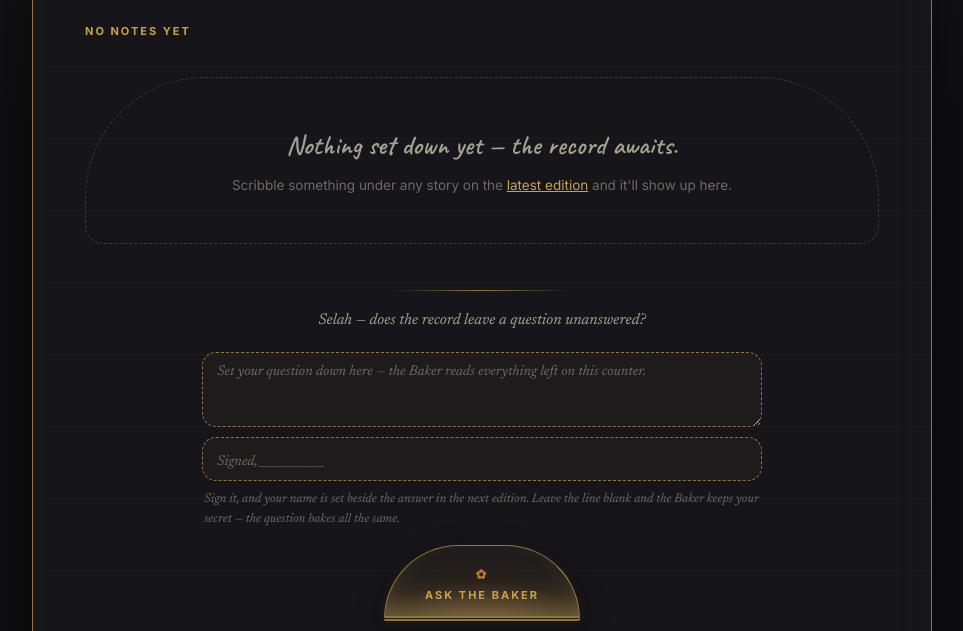
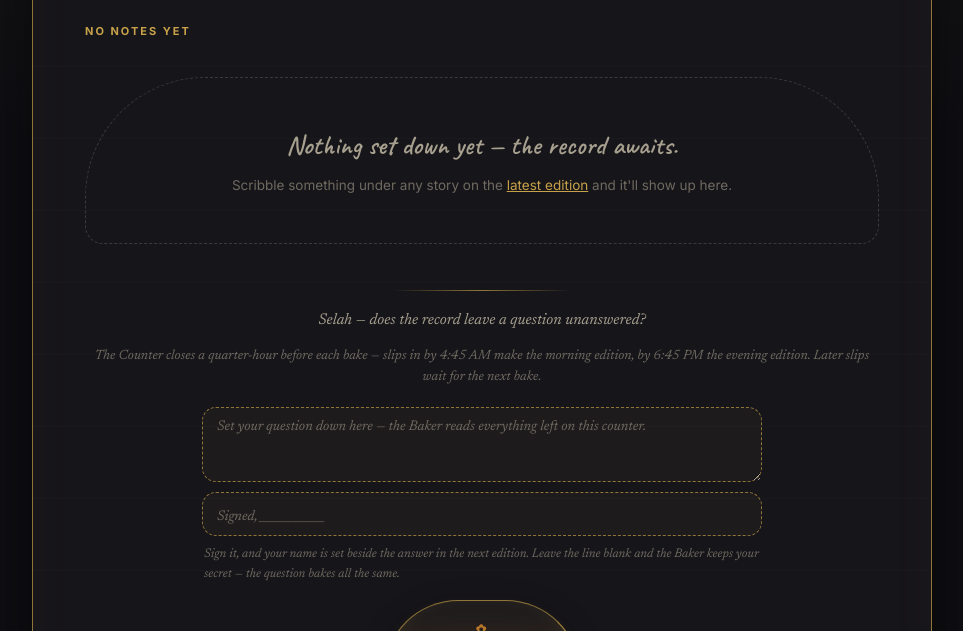
Before and after one commit to Ironman1421/davidsdailybread, a plain HTML site: page chronicles.html in a window 1280 px wide. Shown: the part 469-1100 px from the top of the page, without its empty margins (158-1121 px from the left). Drawn offline with Linux system fonts and the light colour scheme.

Commit message:
Chronicles: note the Counter's 4:45 AM / 6:45 PM submission cutoffs
Added a new description about the Counter's closing time and slip submission.

```diff
--- a/chronicles.html
+++ b/chronicles.html
@@ -124,6 +124,7 @@
   <div class="ask-baker">
     <div class="rule"></div>
     <div class="lede">Selah &mdash; does the record leave a question unanswered?</div>
+    <div class="sub">The Counter closes a quarter-hour before each bake &mdash; slips in by 4:45 AM make the morning edition, by 6:45 PM the evening edition. Later slips wait for the next bake.</div>
     <div class="bake-form">
       <textarea id="askText" placeholder="Set your question down here &mdash; the Baker reads everything left on this counter." aria-label="Your question for the Baker"></textarea>
       <input id="askName" type="text" maxlength="60" placeholder="Signed, ____________" aria-label="Your name (optional)">
```
